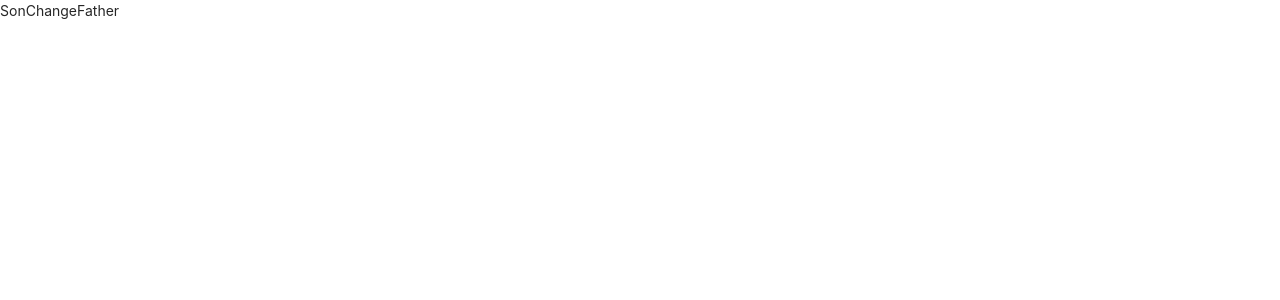
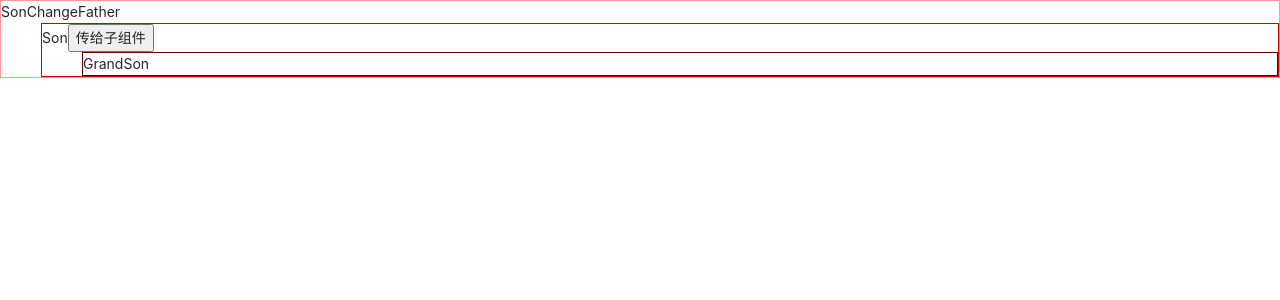
Before and after one commit to caozhengqian/react17-struggle, a React (Create React App) app: page /sonChangeFather in a window 1280 px wide. Shown: the top 300 px of the page. Built offline with nearby package versions, Linux system fonts and the light colour scheme.

Commit message:
add 父组件改变子组件半成品

```diff
--- a/src/view/life/DataLifeToSon/DataLifeToSon.js
+++ b/src/view/life/DataLifeToSon/DataLifeToSon.js
@@ -38,7 +38,7 @@ export default class DataLifeToSon extends React.Component {
     return (
         <div className="dataLifeToSon">
           DataLifeToSon
-          <button  onClick={() => this.handleClick()}>不传给子组件</button>
+          <button  onClick={() => this.handleClick()}>传给子组件</button>
           <Son toSonData={this.state.toSonData}/>
         </div>
     );
--- a/src/view/life/Life.js
+++ b/src/view/life/Life.js
@@ -42,7 +42,7 @@ export default class Life extends React.Component{
   }
   //子组件改变父组件
   _sonChangeLifeIndex(){
-    this.props.history.push({pathname: '/sonChangeLifeIndex'})
+    this.props.history.push({pathname: '/sonChangeFather'})
   }
   //路由跳转,生命周期
   _routerLife(){
--- /dev/null
+++ b/src/view/life/SonChangeFather/GrandSon.js
@@ -0,0 +1,39 @@
+import React from 'react';
+import "./index.less";
+
+export default class GrandSon extends React.Component {
+  constructor(props) {
+    console.log(`%c            GrandSon-->1、constructor`, "color:#600000");
+    super(props);
+    this.state = {};
+  }
+
+  static getDerivedStateFromProps(props, state){
+    console.log(`%c            GrandSon-->2、getDerivedStateFromProps`, "color:#600000");
+    return null;
+  }
+  componentDidMount() {
+    console.log(`%c            GrandSon-->3、componentDidMount`, "color:#600000");
+  }
+  shouldComponentUpdate(){
+    console.log(`%c            GrandSon-->4、shouldComponentUpdate`, "color:#600000");
+    return true
+  }
+  getSnapshotBeforeUpdate(){
+    console.log(`%c            GrandSon-->5、getSnapshotBeforeUpdate`, "color:#600000");
+    return null;
+  }
+  componentDidUpdate(){
+    console.log(`%c            GrandSon-->6、componentDidUpdate`, "color:#600000");
+  }
+  componentWillUnmount(){
+    console.log(`%c            GrandSon-->7、componentWillUnmount`, "color:#600000");
+  }
+  render() {
+    return (
+        <div className="GrandSon">
+          GrandSon
+        </div>
+    );
+  }
+}
--- /dev/null
+++ b/src/view/life/SonChangeFather/Son.js
@@ -0,0 +1,45 @@
+import React from 'react';
+import "./index.less";
+import GrandSon from './GrandSon'
+
+export default class Son extends React.Component {
+  constructor(props) {
+    console.log(`%c       Son-->1、constructor`, "color:#CE0000");
+    super(props);
+    this.state = {};
+  }
+
+  static getDerivedStateFromProps(props, state){
+    console.log(`%c       Son-->2、getDerivedStateFromProps`, "color:#CE0000");
+    return null;
+  }
+  componentDidMount() {
+    console.log(`%c       Son-->3、componentDidMount`, "color:#CE0000");
+  }
+  shouldComponentUpdate(){
+    console.log(`%c       Son-->4、shouldComponentUpdate`, "color:#CE0000");
+    return true
+  }
+  getSnapshotBeforeUpdate(){
+    console.log(`%c       Son-->5、getSnapshotBeforeUpdate`, "color:#CE0000");
+    return null;
+  }
+  componentDidUpdate(){
+    console.log(`%c       Son-->6、componentDidUpdate`, "color:#CE0000");
+  }
+  componentWillUnmount(){
+    console.log(`%c       Son-->7、componentWillUnmount`, "color:#CE0000");
+  }
+  handleClick(){
+    this.setState({toSonData: this.state.toSonData+1})
+  }
+  render() {
+    return (
+        <div className="Son">
+          Son
+          <button  onClick={() => this.handleClick()}>传给子组件</button>
+          <GrandSon/>
+        </div>
+    );
+  }
+}
--- a/src/view/life/SonChangeFather/SonChangeFather.js
+++ b/src/view/life/SonChangeFather/SonChangeFather.js
@@ -1,6 +1,6 @@
 import React from 'react';
 import "./index.less";
-
+import Son from './Son'
 export default class SonChangeFather extends React.Component {
   constructor(props) {
     super(props);
@@ -15,6 +15,7 @@ export default class SonChangeFather extends React.Component {
     return (
         <div className="sonChangeFather">
           SonChangeFather
+          <Son/>
         </div>
     );
   }
--- a/src/view/life/SonChangeFather/index.less
+++ b/src/view/life/SonChangeFather/index.less
@@ -1,3 +1,11 @@
-.aa {
-
+.sonChangeFather {
+  border: 1px solid #ff9797;
+  .Son{
+    margin-left: 40px;
+    border: 1px solid #ce0000;
+    .GrandSon{
+      margin-left: 40px;
+      border: 1px solid #600000;
+    }
+  }
 }
```
